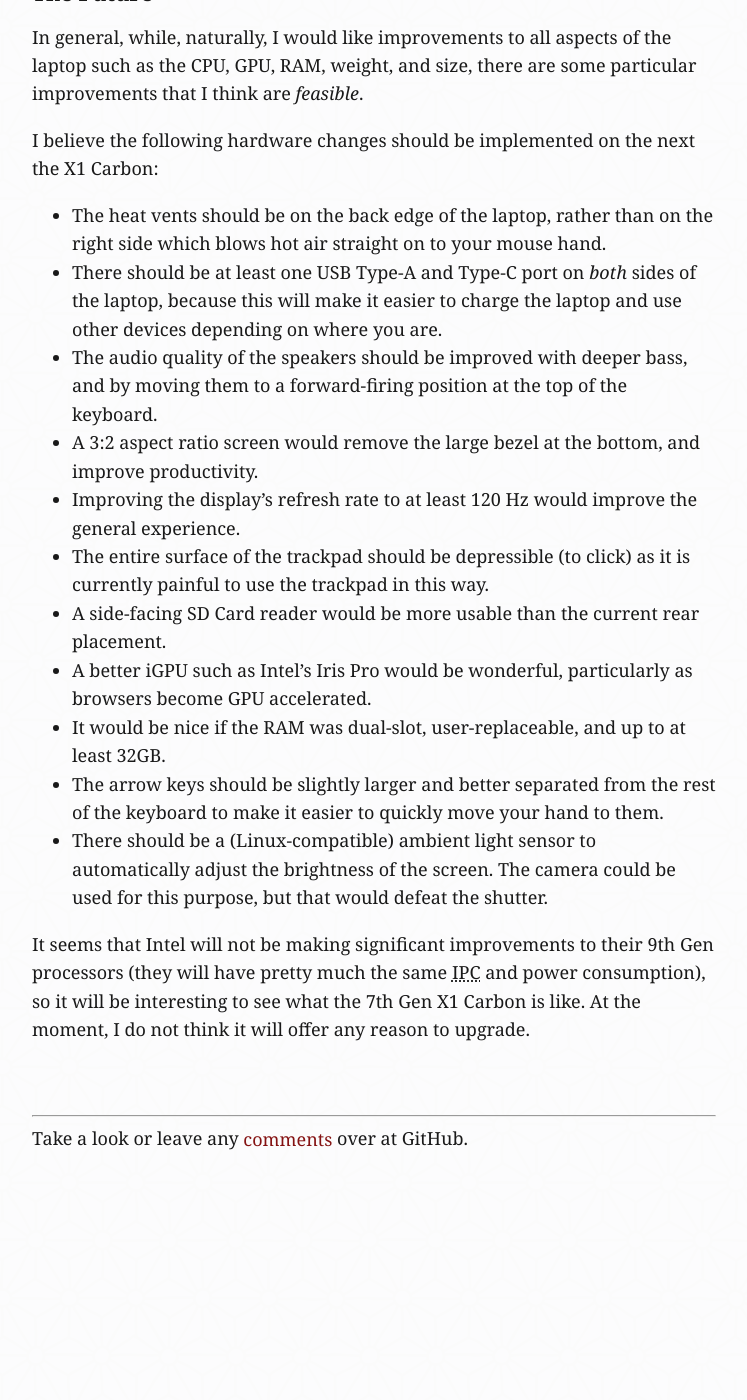
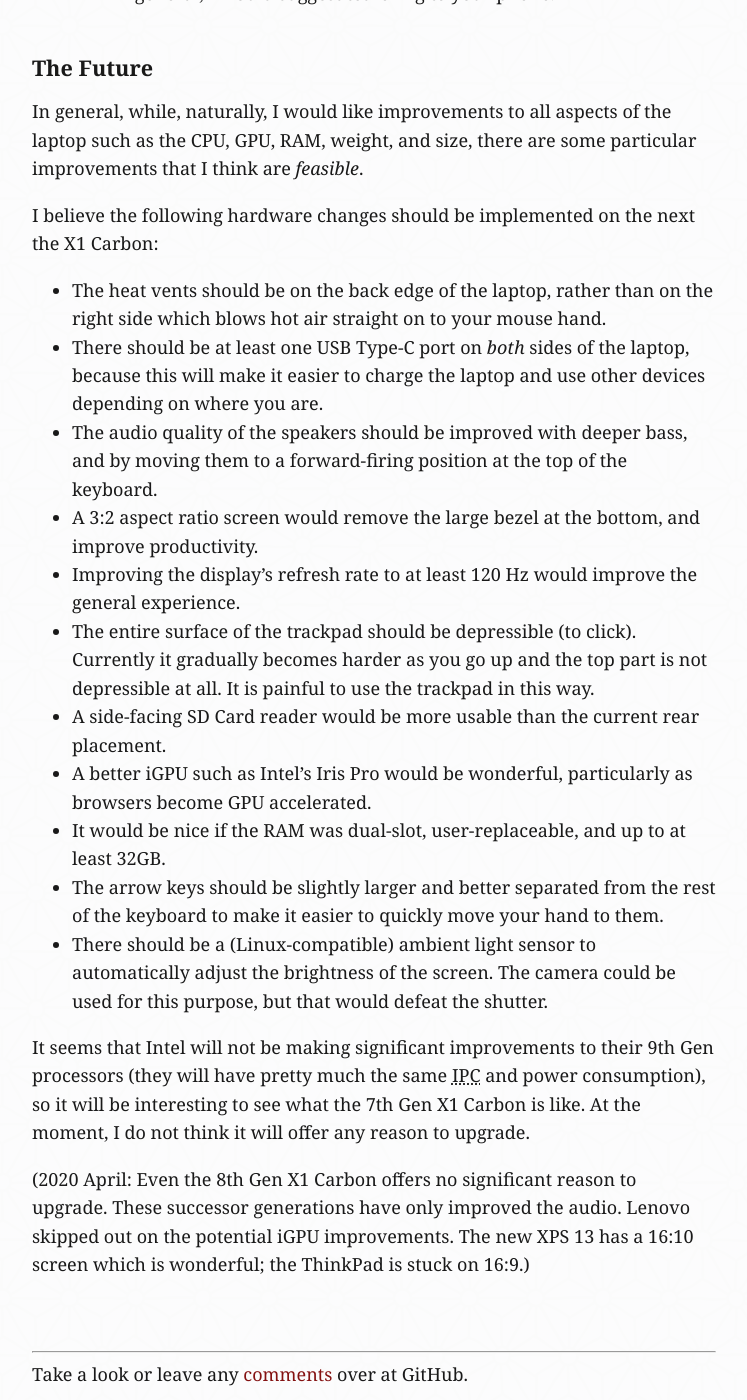
Before and after one commit to QasimK/qasimk.github.io, a Jekyll site: the page built from collections/_posts/2018-07-29-thinkpad_x1c6.md, in a window 1280 px wide and 1400 px high, scrolled down 5582 px. Shown: the whole window, without its empty margins (266-1013 px from the left). Built offline with Jekyll 4.4.1, drawn with Linux system fonts in a browser that asks for light colours; some web fonts are replaced; before the commit the page ends 6806 px from its top, so only the background shows below that; some of the changed text lies outside the part shown.

Commit message:
Update X1 Carbon 6th Gen Specifications

```diff
--- a/collections/_posts/2018-07-29-thinkpad_x1c6.md
+++ b/collections/_posts/2018-07-29-thinkpad_x1c6.md
@@ -5,6 +5,8 @@
 githubCommentIssueID: 13
 last_modified_at: 2019-04-02
 ---
+
+WARNING (April 2020): Lenovo/Intel have dropped support for 5k resolutions (e.g. 5120 x 1440); this was confirmed by the technical support team.
 
 I settled on the Lenovo ThinkPad X1 Carbon because Thinkpad's have good history
 of Linux support, and in particular on the X1 Carbon line because it is lightweight
@@ -200,12 +202,12 @@
 
 * The heat vents should be on the back edge of the laptop, rather than on the right side
 which blows hot air straight on to your mouse hand.
-* There should be at least one USB Type-A and Type-C port on *both* sides of the laptop, because this will make it easier to charge the laptop and use other devices depending on where you are.
+* There should be at least one USB Type-C port on *both* sides of the laptop, because this will make it easier to charge the laptop and use other devices depending on where you are.
 * The audio quality of the speakers should be improved with deeper bass, and by moving
 them to a forward-firing position at the top of the keyboard.
 * A 3:2 aspect ratio screen would remove the large bezel at the bottom, and improve productivity.
 * Improving the display's refresh rate to at least 120 Hz would improve the general experience.
-* The entire surface of the trackpad should be depressible (to click) as it is currently painful
+* The entire surface of the trackpad should be depressible (to click). Currently it gradually becomes harder as you go up and the top part is not depressible at all. It is painful
 to use the trackpad in this way.
 * A side-facing SD Card reader would be more usable than the current rear placement.
 * A better iGPU such as Intel's Iris Pro would be wonderful, particularly as
@@ -220,6 +222,8 @@
 interesting to see what the 7th Gen X1 Carbon is like. At the moment, I do not
 think it will offer any reason to upgrade.
 
+(2020 April: Even the 8th Gen X1 Carbon offers no significant reason to upgrade. These successor generations have only improved the audio. Lenovo skipped out on the potential iGPU improvements. The new XPS 13 has a 16:10 screen which is wonderful; the ThinkPad is stuck on 16:9.)
+
 [superfish]: https://en.wikipedia.org/wiki/Superfish
 [lenovo-incidents]: https://www.makeuseof.com/tag/security-failings-demonstrate-avoid-lenovo/
 [wwan-storage-drive]: https://www.reddit.com/r/thinkpad/comments/9s9rnj/secondary_m2_ssd_in_x1_carbon_6th_gen/
```
Also changed, not shown: other parts of collections/_posts/2018-07-29-thinkpad_x1c6.md (+1 -1 lines).
